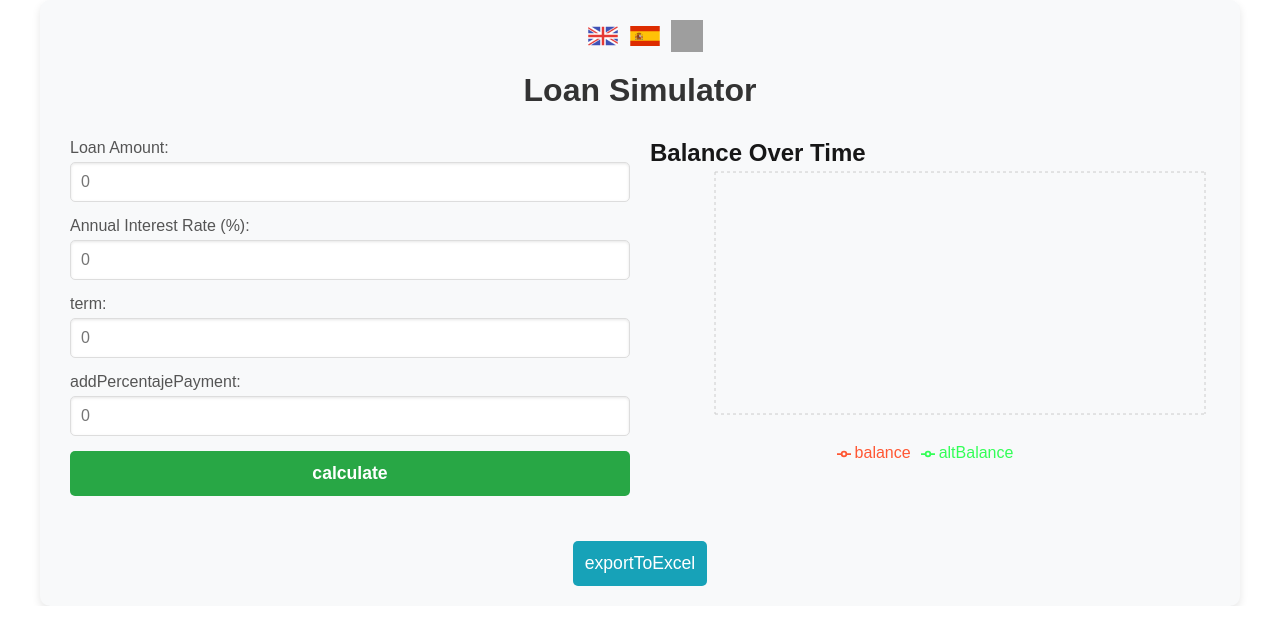
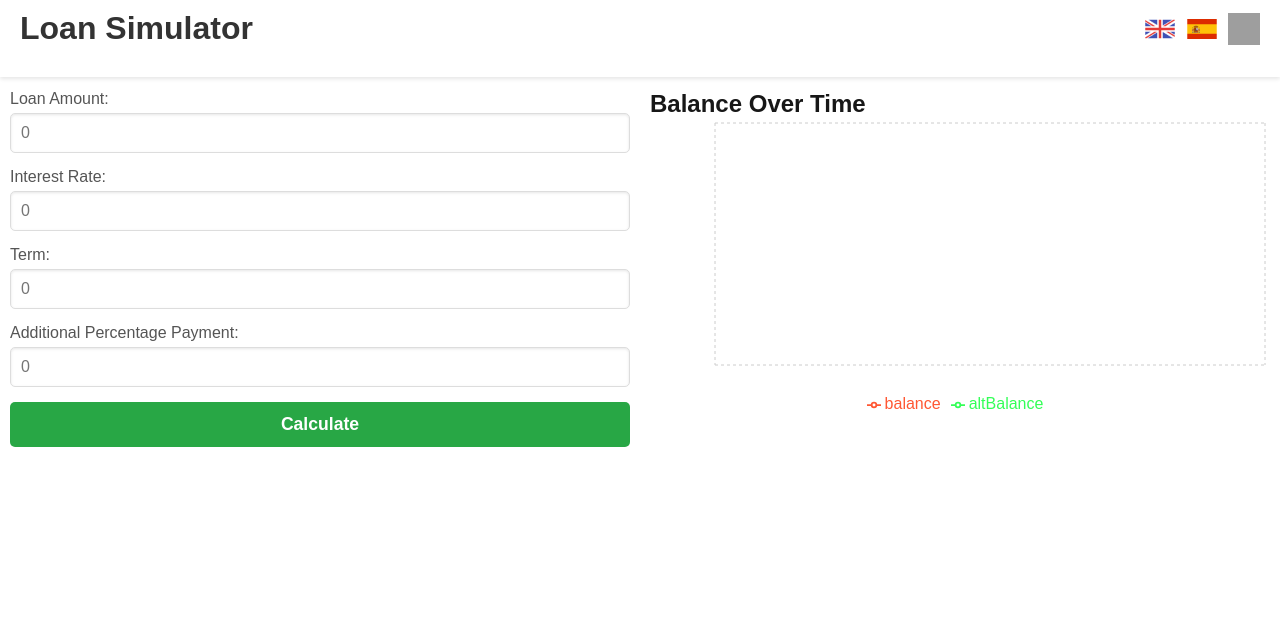
Before and after one commit to wguicha/loan_simulator, a Next.js app: page / in a window 1280 px wide. Shown: the top 644 px of the page. Built offline with nearby package versions, Linux system fonts and the light colour scheme; grey boxes are pictures that could not be loaded.

Commit message:
Added number format and headerbar

```diff
--- a/components/BalanceLineChart/BalanceLineChart.tsx
+++ b/components/BalanceLineChart/BalanceLineChart.tsx
@@ -1,4 +1,5 @@
 import React from 'react';
+import { useTranslation } from 'react-i18next';
 import { LineChart, Line, XAxis, YAxis, CartesianGrid, Tooltip, Legend, ResponsiveContainer, Label } from 'recharts';
 
 interface BalanceLineChartProps {
@@ -6,17 +7,19 @@ interface BalanceLineChartProps {
 }
 
 const BalanceLineChart: React.FC<BalanceLineChartProps> = ({ data }) => {
+    const { t } = useTranslation();
+
     return (
         <div>
-            <h2>Balance Over Time</h2>
+            <h2>{t('balanceOverTime')}</h2>
             <ResponsiveContainer width="100%" height={300}>
                 <LineChart data={data}>
                     <CartesianGrid strokeDasharray="3 3" />
                     <XAxis dataKey="month">
-                        <Label value="Month" offset={-5} position="insideBottom" />
+                        <Label value={t('month')} offset={-5} position="insideBottom" />
                     </XAxis>
                     <YAxis>
-                        <Label value="Balance" angle={-90} position="insideLeft" style={{ textAnchor: 'middle' }} />
+                        <Label value={t('balance')} angle={-90} position="insideLeft" style={{ textAnchor: 'middle' }} />
                     </YAxis>
                     <Tooltip />
                     <Legend />
--- a/components/LoanSimulator/LoanSimulator.module.css
+++ b/components/LoanSimulator/LoanSimulator.module.css
@@ -5,12 +5,31 @@
     display: flex;
     flex-direction: column;
     align-items: center;
-    padding: 20px;
-    max-width: 1200px;
-    margin: 0 auto;
-    background-color: #f8f9fa;
-    border-radius: 10px;
-    box-shadow: 0 4px 8px rgba(0, 0, 0, 0.1);
+    width: 100%;
+    justify-content: space-between;
+    margin-bottom: 20px;
+}
+
+/* Barra fija */
+.header {
+    display: flex;
+    justify-content: space-between;
+    /* Alinea los elementos a los extremos */
+    align-items: center;
+    position: fixed;
+    /* Hace que la barra quede fija */
+    top: 0;
+    left: 0;
+    right: 0;
+    background-color: white;
+    /* Fondo blanco para la barra */
+    padding: 10px 20px;
+    box-shadow: 0 2px 4px rgba(0, 0, 0, 0.1);
+    /* Sombra para la barra */
+    z-index: 1000;
+    /* Asegura que la barra esté por encima de otros elementos */
+    width: 100%;
+    /* Asegura que la barra ocupe todo el ancho */
 }
 
 /* Contenedor superior dividido en dos mitades */
@@ -19,6 +38,8 @@
     width: 100%;
     justify-content: space-between;
     margin-bottom: 20px;
+    margin-top: 80px;
+    /* Espacio para la barra fija */
 }
 
 /* Mitades */
--- a/components/LoanSimulator/LoanSimulator.tsx
+++ b/components/LoanSimulator/LoanSimulator.tsx
@@ -4,6 +4,7 @@ import React, { useState } from 'react';
 import { useTranslation } from 'react-i18next';
 import { useLoanCalculator } from '@/hooks/useLoanCalculator';
 import styles from './LoanSimulator.module.css';
+import { NumericFormat } from 'react-number-format';
 
 import { useSelector, useDispatch } from 'react-redux';
 import { setPayments } from '@/store/loanSlice';
@@ -51,10 +52,46 @@ const LoanSimulator: React.FC = () => {
 
     const renderAdditionalCells = (payment: any) => (
         <>
-            <td className={styles.td}>{payment.altPayment ? payment.altPayment.toFixed(2) : '0.00'}</td>
-            <td className={styles.td}>{payment.altInterest ? payment.altInterest.toFixed(2) : '0.00'}</td>
-            <td className={styles.td}>{payment.altPrincipal ? payment.altPrincipal.toFixed(2) : '0.00'}</td>
-            <td className={styles.td}>{payment.altBalance ? payment.altBalance.toFixed(2) : '0.00'}</td>
+            <td className={styles.td}>
+                <NumericFormat
+                    value={payment.altPayment}
+                    displayType={'text'}
+                    thousandSeparator={true}
+                    prefix={'$ '}
+                    decimalScale={2}
+                    fixedDecimalScale={true}
+                />
+            </td>
+            <td className={styles.td}>
+                <NumericFormat
+                    value={payment.altInterest}
+                    displayType={'text'}
+                    thousandSeparator={true}
+                    prefix={'$ '}
+                    decimalScale={2}
+                    fixedDecimalScale={true}
+                />
+            </td>
+            <td className={styles.td}>
+                <NumericFormat
+                    value={payment.altPrincipal}
+                    displayType={'text'}
+                    thousandSeparator={true}
+                    prefix={'$ '}
+                    decimalScale={2}
+                    fixedDecimalScale={true}
+                />
+            </td>
+            <td className={styles.td}>
+                <NumericFormat
+                    value={payment.altBalance}
+                    displayType={'text'}
+                    thousandSeparator={true}
+                    prefix={'$ '}
+                    decimalScale={2}
+                    fixedDecimalScale={true}
+                />
+            </td>
         </>
     );
 
@@ -64,35 +101,39 @@ const LoanSimulator: React.FC = () => {
         altBalance: payment.altBalance ?? 0
     }));
 
-    //<HorizontalBarChart totalPayment={totalPayment} newTotalPayment={totalAltPayment} />
     return (
         <div className={styles.container}>
+            <div className={styles.header}>
+                <h1 className={styles.title} suppressHydrationWarning>{t('loanSimulator')}</h1>
                 <LanguageSwitcher />
-            <h1 className={styles.title} suppressHydrationWarning>{t('loanSimulator')}</h1>
+            </div>
 
             <div className={styles.topContainer}>
                 <div className={styles.half}>
                     <div>
                         <label htmlFor="loanAmount" className={styles.label}>{t('loanAmount')}:</label>
-                        <input
+                        <NumericFormat
                             id="loanAmount"
-                            type="number"
                             value={amount}
-                            onChange={(e) => setAmount(e.target.value)}
+                            onValueChange={(values) => setAmount(values.value)}
                             className={styles.input}
                             placeholder="0"
+                            thousandSeparator={true}
+                            prefix={'$ '}
                         />
                     </div>
 
                     <div>
                         <label htmlFor="interestRate" className={styles.label}>{t('interestRate')}:</label>
-                        <input
+                        <NumericFormat
                             id="interestRate"
-                            type="number"
                             value={interestRate}
-                            onChange={(e) => setInterestRate(e.target.value)}
+                            onValueChange={(values) => setInterestRate(values.value)}
                             className={styles.input}
                             placeholder="0"
+                            decimalScale={2}
+                            suffix="%"
+                            fixedDecimalScale={true}
                         />
                     </div>
 
@@ -110,13 +151,15 @@ const LoanSimulator: React.FC = () => {
 
                     <div>
                         <label htmlFor="addPercentajePayment" className={styles.label}>{t('addPercentajePayment')}:</label>
-                        <input
+                        <NumericFormat
                             id="addPercentajePayment"
-                            type="number"
                             value={addPercentajePayment}
-                            onChange={(e) => setAddPercentajePayment(e.target.value)}
+                            onValueChange={(values) => setAddPercentajePayment(values.value)}
                             className={styles.input}
                             placeholder="0"
+                            decimalScale={2}
+                            suffix="%"
+                            fixedDecimalScale={true}
                         />
                     </div>
 
@@ -131,27 +174,29 @@ const LoanSimulator: React.FC = () => {
             </div>
 
             {totalInterest > 0 && (
-                <h2>Total Interest: {totalInterest.toFixed(2)} Total Payment: {totalPayment.toFixed(2)}</h2>
+                <h2>{t('totalInterest')}: {totalInterest.toFixed(2)} {t('totalPayment')}: {totalPayment.toFixed(2)}</h2>
             )}
             {totalAltInterest > 0 && (
-                <h2>New Total Interest: {totalAltInterest.toFixed(2)} New Total Payment: {totalAltPayment.toFixed(2)}</h2>
+                <>
+                    <h2>{t('newTotalInterest')}: {totalAltInterest.toFixed(2)} {t('newTotalPayment')}: {totalAltPayment.toFixed(2)}</h2>
+                </>
             )}
 
+            {payments.length > 0 && (
+                <>
                     <button className={styles.exportButton} onClick={exportToExcel}>
                         {t('exportToExcel')}
                     </button>
-
-            {payments.length > 0 && (
                     <div className={styles.tableContainer}>
-                    <h2>Payment Schedule</h2>
+                        <h2>{t('paymentSchedule')}</h2>
                         <table className={styles.table}>
                             <thead>
                                 <tr>
-                                <th className={styles.th}>Month</th>
-                                <th className={styles.th}>Payment</th>
-                                <th className={styles.th}>Principal</th>
-                                <th className={styles.th}>Interest</th>
-                                <th className={styles.th}>Balance</th>
+                                    <th className={styles.th}>{t('month')}</th>
+                                    <th className={styles.th}>{t('payment')}</th>
+                                    <th className={styles.th}>{t('principal')}</th>
+                                    <th className={styles.th}>{t('interest')}</th>
+                                    <th className={styles.th}>{t('balance')}</th>
                                     {parseFloat(addPercentajePayment) > 0 && renderAdditionalColumns()}
                                 </tr>
                             </thead>
@@ -159,16 +204,53 @@ const LoanSimulator: React.FC = () => {
                                 {payments.map((payment, index) => (
                                     <tr key={payment.month} className={index % 2 === 0 ? styles.evenRow : ''}>
                                         <td className={styles.td}>{payment.month}</td>
-                                    <td className={styles.td}>{payment.payment.toFixed(2)}</td>
-                                    <td className={styles.td}>{payment.principal.toFixed(2)}</td>
-                                    <td className={styles.td}>{payment.interest.toFixed(2)}</td>
-                                    <td className={styles.td}>{payment.balance.toFixed(2)}</td>
+                                        <td className={styles.td}>
+                                            <NumericFormat
+                                                value={payment.payment}
+                                                displayType={'text'}
+                                                thousandSeparator={true}
+                                                prefix={'$ '}
+                                                decimalScale={2}
+                                                fixedDecimalScale={true}
+                                            />
+                                        </td>
+                                        <td className={styles.td}>
+                                            <NumericFormat
+                                                value={payment.principal}
+                                                displayType={'text'}
+                                                thousandSeparator={true}
+                                                prefix={'$ '}
+                                                decimalScale={2}
+                                                fixedDecimalScale={true}
+                                            />
+                                        </td>
+                                        <td className={styles.td}>
+                                            <NumericFormat
+                                                value={payment.interest}
+                                                displayType={'text'}
+                                                thousandSeparator={true}
+                                                prefix={'$ '}
+                                                decimalScale={2}
+                                                fixedDecimalScale={true}
+                                            />
+                                        </td>
+                                        <td className={styles.td}>
+                                            <NumericFormat
+                                                value={payment.balance}
+                                                displayType={'text'}
+                                                thousandSeparator={true}
+                                                prefix={'$ '}
+                                                decimalScale={2}
+                                                fixedDecimalScale={true}
+                                            />
+                                        </td>
                                         {parseFloat(addPercentajePayment) > 0 && renderAdditionalCells(payment)}
                                     </tr>
                                 ))}
                             </tbody>
                         </table>
                     </div>
+                </>
             )}
         </div>
     );
--- a/i18n.ts
+++ b/i18n.ts
@@ -6,74 +6,68 @@ import LanguageDetector from 'i18next-browser-languagedetector';
 const resources = {
     en: {
         translation: {
+            "addPercentajePayment": "Additional Percentage Payment",
+            "balance": "Balance",
+            "balanceOverTime": "Balance Over Time",
+            "calculate": "Calculate",
+            "exportToExcel": "Export to Excel",
+            "interest": "Interest",
+            "interestRate": "Interest Rate",
             "loanAmount": "Loan Amount",
-            "interestRate": "Annual Interest Rate (%)",
-            "termMonths": "Term (months)",
-            "additionalPayment": "Additional Payment (%)",
-            "calculatePayments": "Calculate Payments",
-            "totalPayment": "Total Payment",
-            "newTotalPayment": "New Total Payment",
-            "totalInterest": "Total Interest",
-            "newTotalInterest": "New Total Interest",
-            "paymentSchedule": "Payment Schedule",
+            "loanSimulator": "Loan Simulator",
             "month": "Month",
-            "payment": "Payment",
-            "principal": "Principal",
-            "interest": "Interest",
-            "balance": "Balance",
+            "newBalance": "New Balance",
+            "newInterest": "New Interest",
             "newPayment": "New Payment",
             "newPrincipal": "New Principal",
-            "newInterest": "New Interest",
-            "newBalance": "New Balance",
-            "loanSimulator": "Loan Simulator"
+            "payment": "Payment",
+            "paymentSchedule": "Payment Schedule",
+            "principal": "Principal",
+            "term": "Term"
         }
     },
     es: {
         translation: {
+            "addPercentajePayment": "Pago Adicional en Porcentaje",
+            "balance": "Saldo",
+            "balanceOverTime": "Saldo a lo Largo del Tiempo",
+            "calculate": "Calcular",
+            "exportToExcel": "Exportar a Excel",
+            "interest": "Interés",
+            "interestRate": "Tasa de Interés",
             "loanAmount": "Monto del Préstamo",
-            "interestRate": "Tasa de Interés Anual (%)",
-            "termMonths": "Plazo (meses)",
-            "additionalPayment": "Pago Adicional (%)",
-            "calculatePayments": "Calcular Pagos",
-            "totalPayment": "Pago Total",
-            "newTotalPayment": "Nuevo Pago Total",
-            "totalInterest": "Interés Total",
-            "newTotalInterest": "Nuevo Interés Total",
+            "loanSimulator": "Simulador de Préstamos",
+            "month": "Mes",
+            "newBalance": "Nuevo Saldo",
+            "newInterest": "Nuevo Interés",
+            "newPayment": "Nuevo Pago",
+            "newPrincipal": "Nuevo Principal",
+            "payment": "Pago",
             "paymentSchedule": "Calendario de Pagos",
-            "month": "Mes",
-            "payment": "Pago",
-            "principal": "Capital",
-            "interest": "Interés",
-            "balance": "Saldo",
-            "newPayment": "Nuevo Pago",
-            "newPrincipal": "Nuevo Capital",
-            "newInterest": "Nuevo Interés",
-            "newBalance": "Nuevo Saldo",
-            "loanSimulator": "Simulador de Préstamo"
+            "principal": "Principal",
+            "term": "Plazo"
         }
     },
     pt: {
         translation: {
+            "addPercentajePayment": "Pagamento Adicional em Percentagem",
+            "balance": "Saldo",
+            "balanceOverTime": "Saldo ao Longo do Tempo",
+            "calculate": "Calcular",
+            "exportToExcel": "Exportar para Excel",
+            "interest": "Juros",
+            "interestRate": "Taxa de Juros",
             "loanAmount": "Montante do Empréstimo",
-            "interestRate": "Taxa de Juros Anual (%)",
-            "termMonths": "Prazo (meses)",
-            "additionalPayment": "Pagamento Adicional (%)",
-            "calculatePayments": "Calcular Pagamentos",
-            "totalPayment": "Pagamento Totais",
-            "newTotalPayment": "Novo Pagamento Totais",
-            "totalInterest": "Juros Totais",
-            "newTotalInterest": "Novos Juros Totais",
-            "paymentSchedule": "Calendário de Pagamentos",
+            "loanSimulator": "Simulador de Empréstimos",
             "month": "Mês",
-            "payment": "Pagamento",
-            "principal": "Principal",
-            "interest": "Juros",
-            "balance": "Saldo",
+            "newBalance": "Novo Saldo",
+            "newInterest": "Novo Juros",
             "newPayment": "Novo Pagamento",
             "newPrincipal": "Novo Principal",
-            "newInterest": "Novo Juros",
-            "newBalance": "Novo Saldo",
-            "loanSimulator": "Simulador do Empréstimo"
+            "payment": "Pagamento",
+            "paymentSchedule": "Calendário de Pagamentos",
+            "principal": "Principal",
+            "term": "Prazo"
         }
     }
 };
@@ -87,8 +81,8 @@ i18n
         fallbackLng: 'en',
         debug: true,
         interpolation: {
-            escapeValue: false, // React ya escapa valores por defecto
-        },
+            escapeValue: false
+        }
     });
 
 export default i18n;
--- a/package.json
+++ b/package.json
@@ -18,6 +18,7 @@
     "react": "^18",
     "react-dom": "^18",
     "react-i18next": "^15.1.0",
+    "react-number-format": "^5.4.2",
     "react-redux": "^9.1.2",
     "recharts": "^2.13.0",
     "xlsx": "^0.18.5"
```
Also changed, not shown: 1 other file (tests, documents, lock files or other folders). Lines whose indentation alone changed are shown as unchanged.
